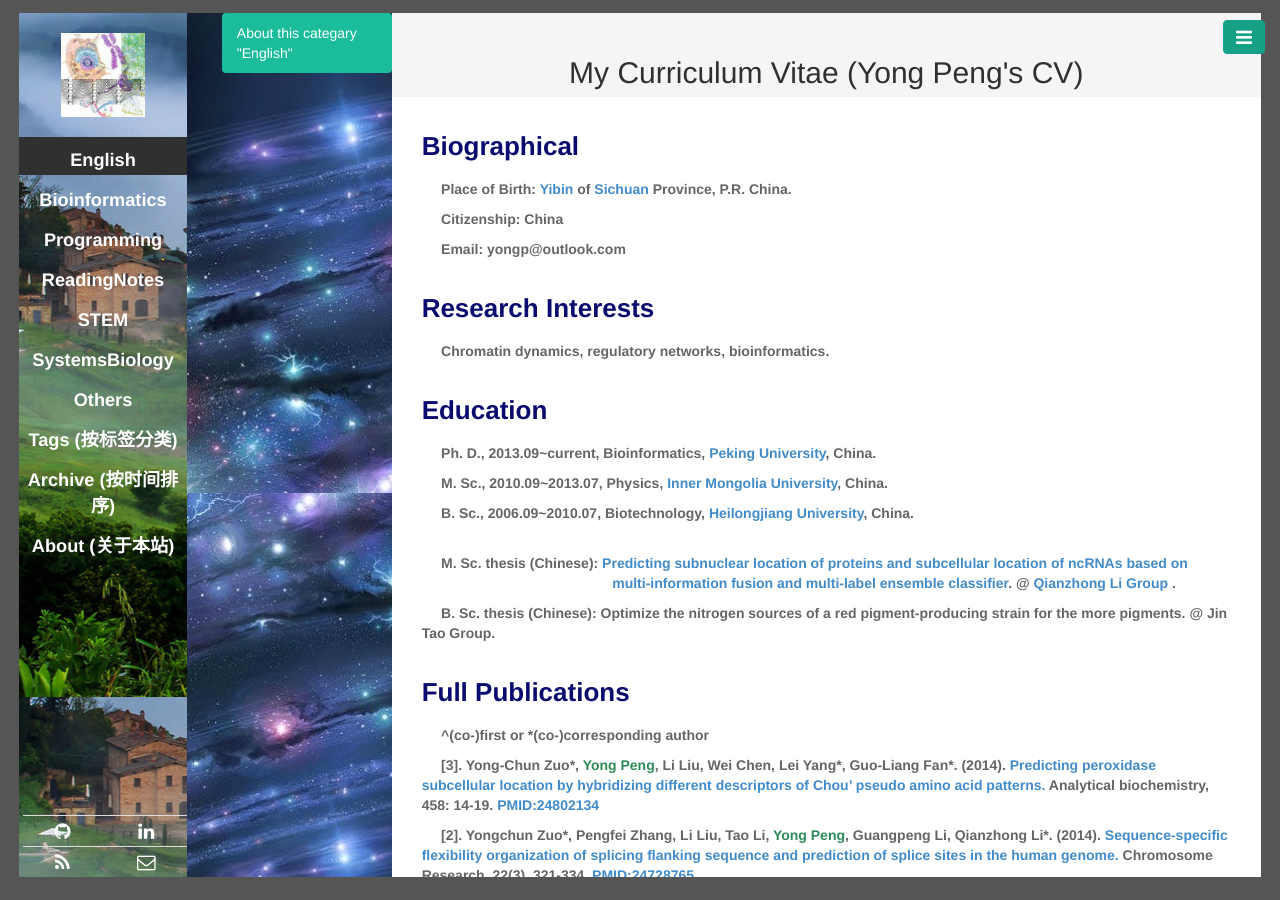
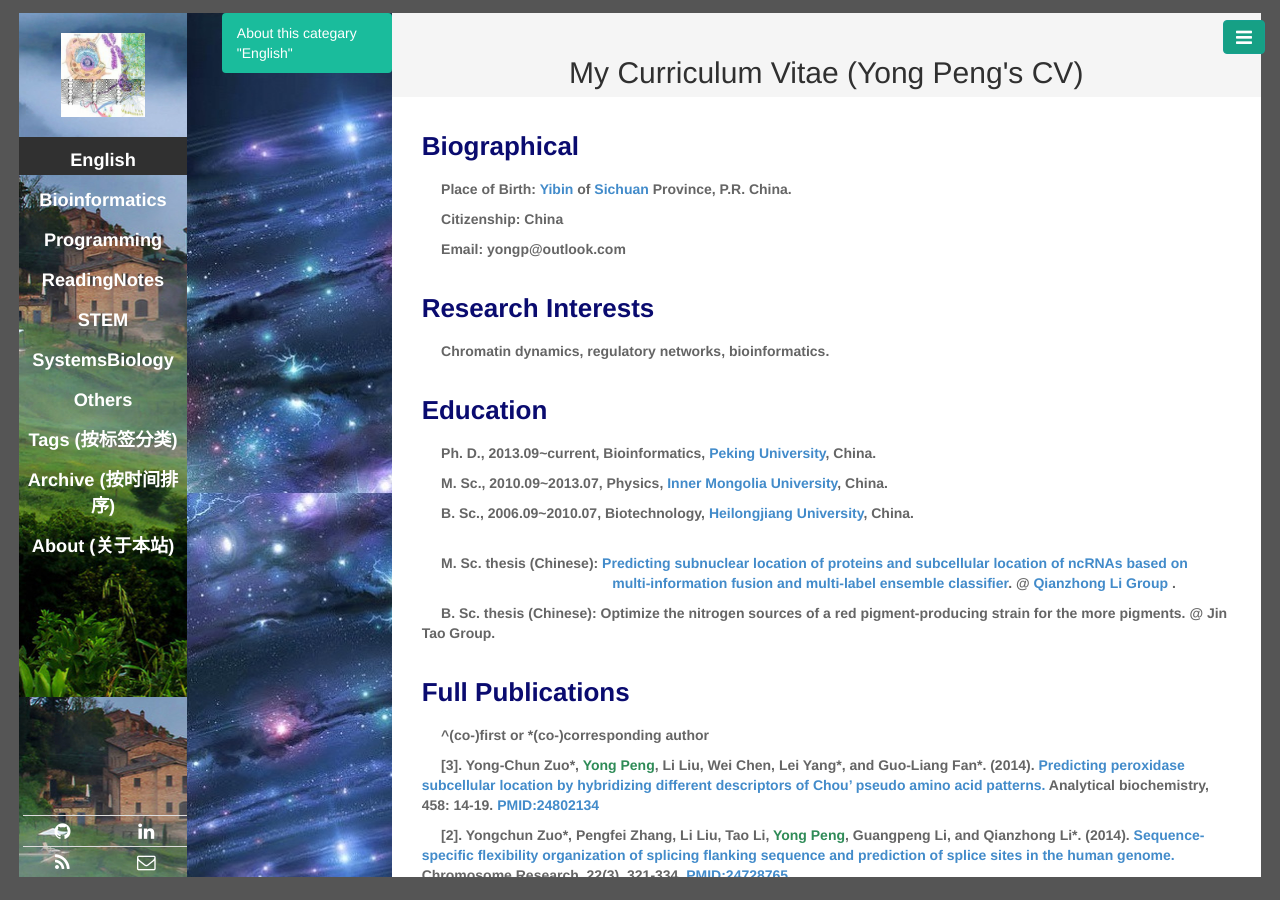
Before and after one commit to CTLife/CTLife.github.io, a Jekyll site: the page built from yongpeng.html, in a window 1280 px wide. Built offline with Jekyll 4.4.1, drawn with Linux system fonts in a browser that asks for light colours; Markdown is read by kramdown in place of the engine named in the settings.

Commit message:
Update yongpeng.html

```diff
--- a/yongpeng.html
+++ b/yongpeng.html
@@ -27,13 +27,13 @@ titlename: Yong Peng CV
 <h3><b style = "color:#0a0b6f"> Full Publications </b></h3>
 <p><b> &nbsp;&nbsp;&nbsp;&nbsp; ^(co-)first or *(co-)corresponding author </b></p>
 
-<p><b> &nbsp;&nbsp;&nbsp;&nbsp; [3].  Yong-Chun Zuo*, <font color="#2E8B57">Yong Peng</font>, Li Liu, Wei Chen, Lei Yang*, Guo-Liang Fan*. (2014).
+<p><b> &nbsp;&nbsp;&nbsp;&nbsp; [3].  Yong-Chun Zuo*, <font color="#2E8B57">Yong Peng</font>, Li Liu, Wei Chen, Lei Yang*, and Guo-Liang Fan*. (2014).
 <a href="http://www.sciencedirect.com/science/article/pii/S0003269714001912">
 Predicting peroxidase subcellular location by hybridizing different descriptors of Chou’ pseudo amino acid patterns. </a>
 Analytical biochemistry, 458: 14-19.  <a href="https://www.ncbi.nlm.nih.gov/pubmed/24802134">PMID:24802134</a>
 </b></p>
 
-<p><b> &nbsp;&nbsp;&nbsp;&nbsp; [2].  Yongchun Zuo*, Pengfei Zhang, Li Liu, Tao Li, <font color="#2E8B57">Yong Peng</font>, Guangpeng Li, Qianzhong Li*. (2014).
+<p><b> &nbsp;&nbsp;&nbsp;&nbsp; [2].  Yongchun Zuo*, Pengfei Zhang, Li Liu, Tao Li, <font color="#2E8B57">Yong Peng</font>, Guangpeng Li, and Qianzhong Li*. (2014).
 <a href="http://link.springer.com/article/10.1007%2Fs10577-014-9414-z">
 Sequence-specific flexibility organization of splicing flanking sequence and prediction of splice sites in the human genome. </a>
 Chromosome Research, 22(3), 321-334.  <a href="https://www.ncbi.nlm.nih.gov/pubmed/24728765">PMID:24728765</a>
```
